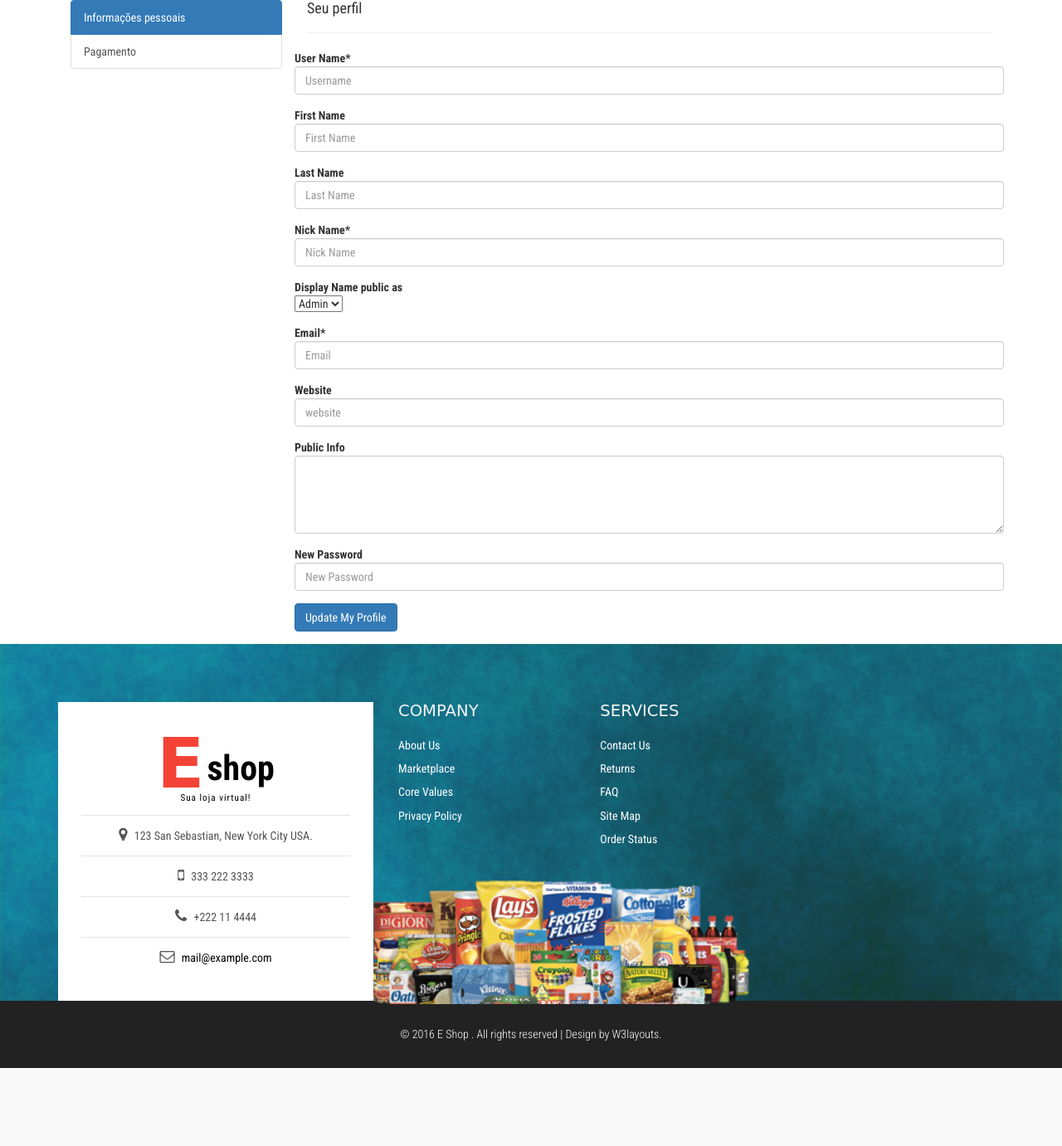
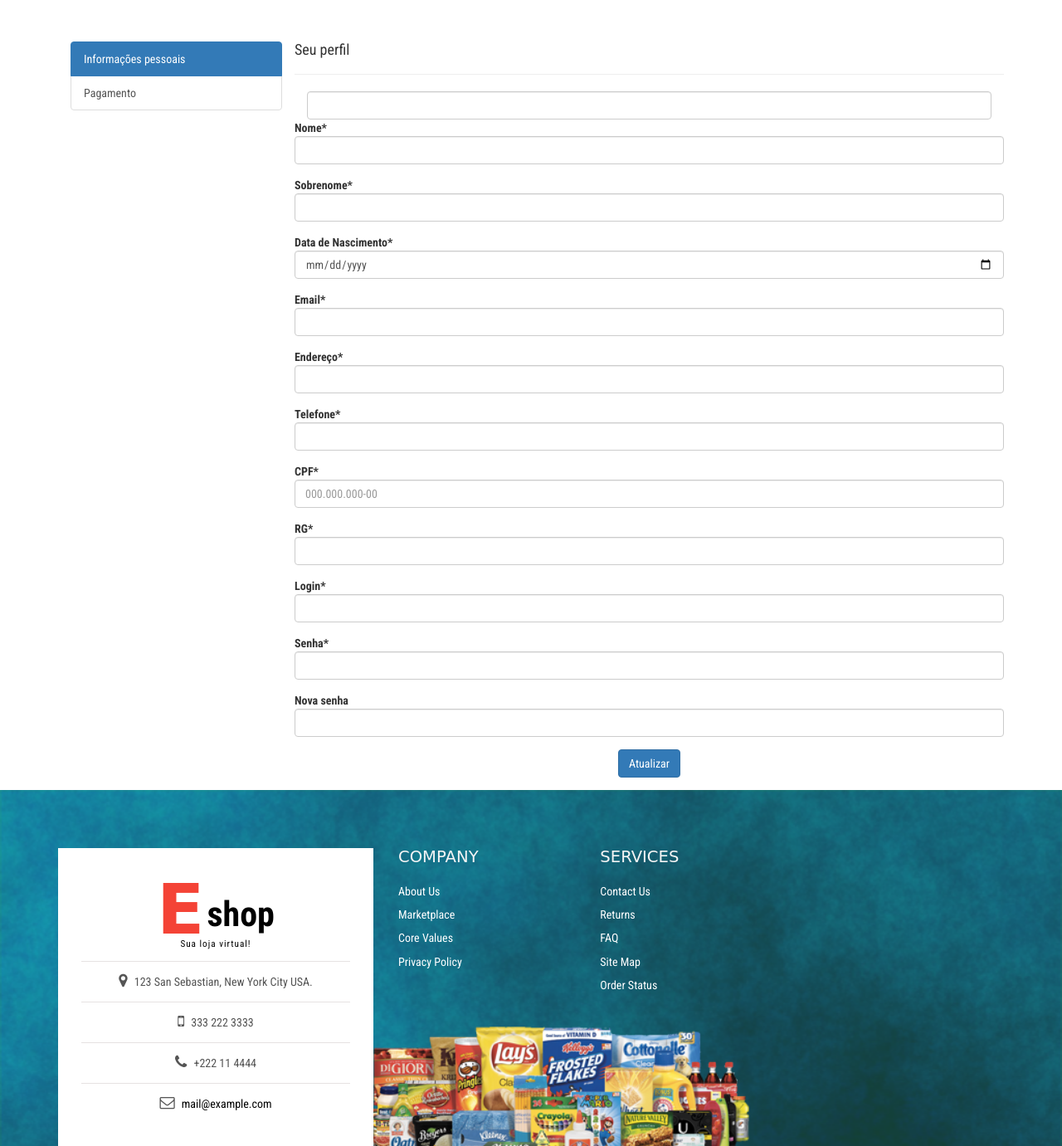
Before and after one commit to higosoares/loja, a Symfony app: template templates/cliente/perfil.html.twig in a window 1280 px wide. Shown: the part 237-1618 px from the top of the page at 83% size. Before the commit the page ends 1524 px from the top, so only its background shows below. Run offline with Twig, Linux system fonts and the light colour scheme; the template is opened without the code that fills it, so the values that code supplies are empty; some libraries are stand-ins or nearby versions; some web fonts are replaced.

Commit message:
Iniciando edicao de usuario em perfil com resposta em json

```diff
--- a/composer.json
+++ b/composer.json
@@ -4,6 +4,7 @@
     "require": {
         "php": "^7.1.3",
         "ext-iconv": "*",
+        "jms/serializer": "^1.13",
         "sensio/framework-extra-bundle": "^5.1",
         "symfony/asset": "^4.1",
         "symfony/console": "^4.1",
--- a/public/css/style.css
+++ b/public/css/style.css
@@ -3927,3 +3927,7 @@
 }
 }
 /*-- //responsive-design --*/
+
+.perfil {
+    margin-top: 50px;
+}
--- /dev/null
+++ b/public/js/masks.js
@@ -0,0 +1,4 @@
+$(document).ready(function () {
+    var campo = $("#cpf_cliente");
+    campo.mask('000.000.000-00', {reverse: true});
+});
--- a/templates/base.html.twig
+++ b/templates/base.html.twig
@@ -28,6 +28,7 @@
         <!-- //font-awesome icons -->
         <!-- js -->
         <script src="{{ asset('js/jquery-2.2.3.min.js') }}"></script>
+        <script src="{{ asset('js/jquery.mask.js') }}"></script>
         <script src="{{ asset('js/owl.carousel.js') }}"></script>
         <!-- //js -->
         <!-- web-fonts -->
@@ -99,8 +100,6 @@
         <!-- //the jScrollPane script -->
         <script type="text/javascript" src="{{ asset('js/jquery.mousewheel.js') }}"></script>
         <!-- the mousewheel plugin -->
-    {% endblock %}
-    {% block javascript %}
     {% endblock %}
 </head>
 <body>
--- a/templates/cliente/perfil.html.twig
+++ b/templates/cliente/perfil.html.twig
@@ -1,5 +1,10 @@
 {% extends 'base.html.twig' %}
+{%  block stylesheets %}
+    {{ parent() }}
+    <script type="text/javascript" src="{{ asset('js/masks.js') }}"></script>
+{% endblock %}
 {% block body %}
+    <div class="perfil">
     <div class="col-md-3 ">
         <div class="list-group ">
             <a href="#" class="list-group-item list-group-item-action active">Informações pessoais</a>
@@ -10,73 +15,82 @@
         <div class="card">
             <div class="card-body">
                 <div class="row">
-                    <div class="col-md-12">
-                        <h4>Seu perfil</h4>
-                        <hr>
-                    </div>
+                    <h4>Seu perfil</h4>
+                    <hr>
                 </div>
                 <div class="row">
                     <div class="col-md-12">
-                        <form>
+                        <form method="POST" action="/cliente/editar">
+                            <input id="id_cliente" name="id_cliente" value="{{ cliente.idCliente }}" class="form-control here" hidden type="text">
                             <div class="form-group row">
-                                <label for="username" class="col-4 col-form-label">User Name*</label>
+                                <label for="username" class="col-4 col-form-label">Nome*</label>
                                 <div class="col-8">
-                                    <input id="username" name="username" placeholder="Username" class="form-control here" required="required" type="text">
+                                    <input id="nome_cliente" name="nome_cliente" value="{{ app.user.username }}" class="form-control here" required="required" type="text">
                                 </div>
                             </div>
                             <div class="form-group row">
-                                <label for="name" class="col-4 col-form-label">First Name</label>
+                                <label for="name" class="col-4 col-form-label">Sobrenome*</label>
                                 <div class="col-8">
-                                    <input id="name" name="name" placeholder="First Name" class="form-control here" type="text">
+                                    <input id="nme_sobrenome_cliente" name="nme_sobrenome_cliente" value="{{ cliente.nmeSobrenomeCliente }}" class="form-control here" required="required" type="text">
                                 </div>
                             </div>
                             <div class="form-group row">
-                                <label for="lastname" class="col-4 col-form-label">Last Name</label>
+                                <label for="select" class="col-4 col-form-label">Data de Nascimento*</label>
                                 <div class="col-8">
-                                    <input id="lastname" name="lastname" placeholder="Last Name" class="form-control here" type="text">
-                                </div>
-                            </div>
-                            <div class="form-group row">
-                                <label for="text" class="col-4 col-form-label">Nick Name*</label>
-                                <div class="col-8">
-                                    <input id="text" name="text" placeholder="Nick Name" class="form-control here" required="required" type="text">
-                                </div>
-                            </div>
-                            <div class="form-group row">
-                                <label for="select" class="col-4 col-form-label">Display Name public as</label>
-                                <div class="col-8">
-                                    <select id="select" name="select" class="custom-select">
-                                        <option value="admin">Admin</option>
-                                    </select>
+                                    <input id="dta_nasc_cliente" name="dta_nasc_cliente" value="{{ cliente.dtaNascCliente }}" class="form-control here" required="required" type="date">
                                 </div>
                             </div>
                             <div class="form-group row">
                                 <label for="email" class="col-4 col-form-label">Email*</label>
                                 <div class="col-8">
-                                    <input id="email" name="email" placeholder="Email" class="form-control here" required="required" type="text">
+                                    <input id="eml_cliente" name="eml_cliente" class="form-control here" value="{{ cliente.emlCliente }}" required="required" type="text">
                                 </div>
                             </div>
                             <div class="form-group row">
-                                <label for="website" class="col-4 col-form-label">Website</label>
+                                <label for="publicinfo" class="col-4 col-form-label">Endereço*</label>
                                 <div class="col-8">
-                                    <input id="website" name="website" placeholder="website" class="form-control here" type="text">
+                                    <input id="end_cliente" name="end_cliente" class="form-control here" value="{{ cliente.endCliente }}" required="required" type="text">
                                 </div>
                             </div>
                             <div class="form-group row">
-                                <label for="publicinfo" class="col-4 col-form-label">Public Info</label>
+                                <label for="newpass" class="col-4 col-form-label">Telefone*</label>
                                 <div class="col-8">
-                                    <textarea id="publicinfo" name="publicinfo" cols="40" rows="4" class="form-control"></textarea>
+                                    <input id="tel_cliente" name="tel_cliente" class="form-control here" value="{{ cliente.telCliente }}" required="required" type="text">
                                 </div>
                             </div>
                             <div class="form-group row">
-                                <label for="newpass" class="col-4 col-form-label">New Password</label>
+                                <label for="newpass" class="col-4 col-form-label">CPF*</label>
                                 <div class="col-8">
-                                    <input id="newpass" name="newpass" placeholder="New Password" class="form-control here" type="text">
+                                    <input id="cpf_cliente" name="cpf_cliente" class="form-control here" value="{{ cliente.cpfCliente }}" placeholder="000.000.000-00" required="required" type="text">
+                                </div>
+                            </div>
+                            <div class="form-group row">
+                                <label for="website" class="col-4 col-form-label">RG*</label>
+                                <div class="col-8">
+                                    <input id="rg_cliente" name="rg_cliente" class="form-control here" type="text" value="{{ cliente.rgCliente }}" required="required">
+                                </div>
+                            </div>
+                            <div class="form-group row">
+                                <label for="text" class="col-4 col-form-label">Login*</label>
+                                <div class="col-8">
+                                    <input id="login" name="login" class="form-control here" required="required" type="text">
+                                </div>
+                            </div>
+                            <div class="form-group row">
+                                <label for="newpass" class="col-4 col-form-label">Senha*</label>
+                                <div class="col-8">
+                                    <input id="pwd_cliente" name="pwd_cliente" value="{{ app.user.password }}" class="form-control here" required="required" type="text">
+                                </div>
+                            </div>
+                            <div class="form-group row">
+                                <label for="newpass" class="col-4 col-form-label">Nova senha</label>
+                                <div class="col-8">
+                                    <input id="novasenha" name="novasenha"  class="form-control here" required="required" type="text">
                                 </div>
                             </div>
                             <div class="form-group row">
                                 <div class="offset-4 col-8">
-                                    <button name="submit" type="submit" class="btn btn-primary">Update My Profile</button>
+                                    <button name="submit" type="submit" class="btn btn-primary center-block">Atualizar</button>
                                 </div>
                             </div>
                         </form>
@@ -86,4 +100,5 @@
             </div>
         </div>
     </div>
+    </div>
 {% endblock %}
```
Also changed, not shown: src/Controller/Cliente/ClienteController.php (+91 -3 lines), src/Controller/Perfil/PerfilController.php (+11 -1 lines), src/Exception/LojaExcetion.php (added, +15 -0 lines), src/Helpers/Campos.php (added, +21 -0 lines), src/Repository/ClienteRepository.php (added, +39 -0 lines), src/Service/ClienteService.php (added, +84 -0 lines), public/js/jquery.mask.js (added), 2 other files.
